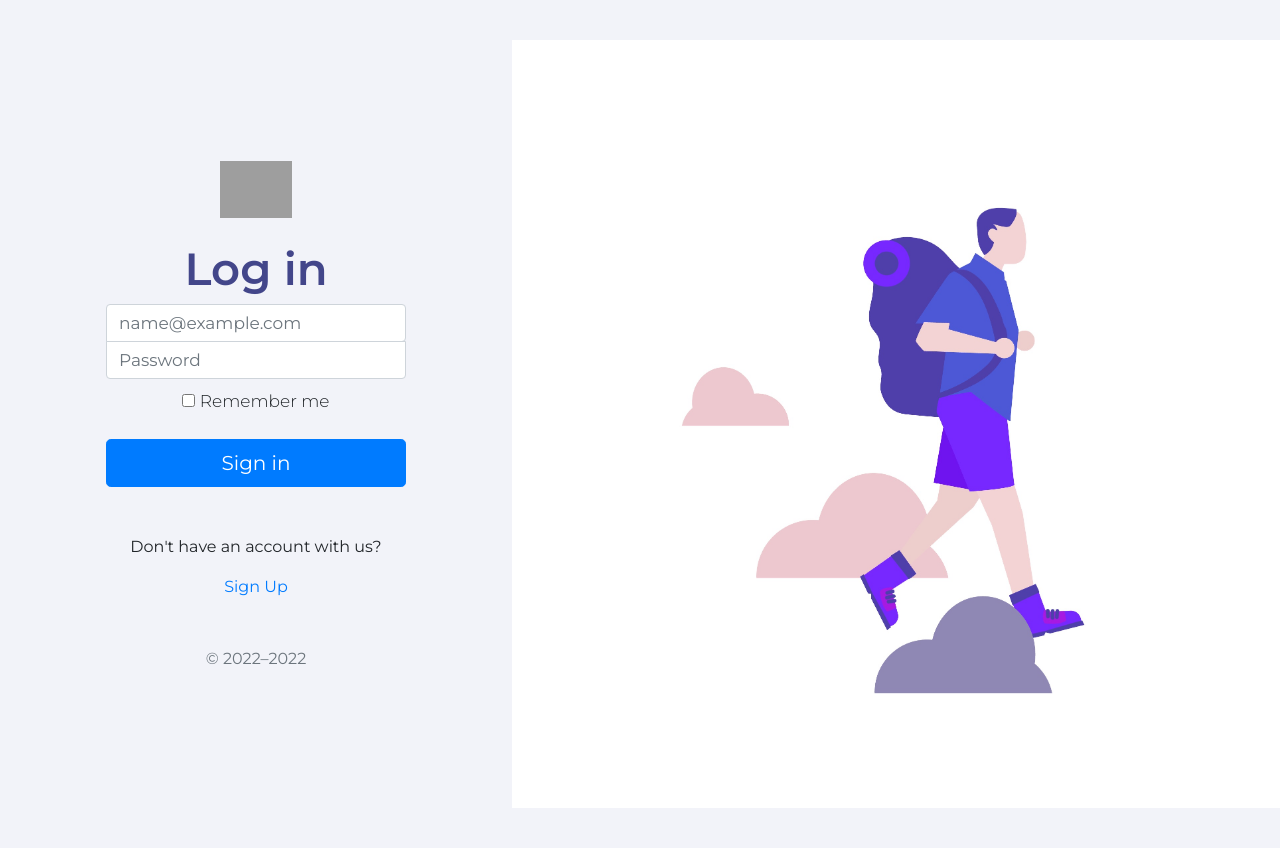
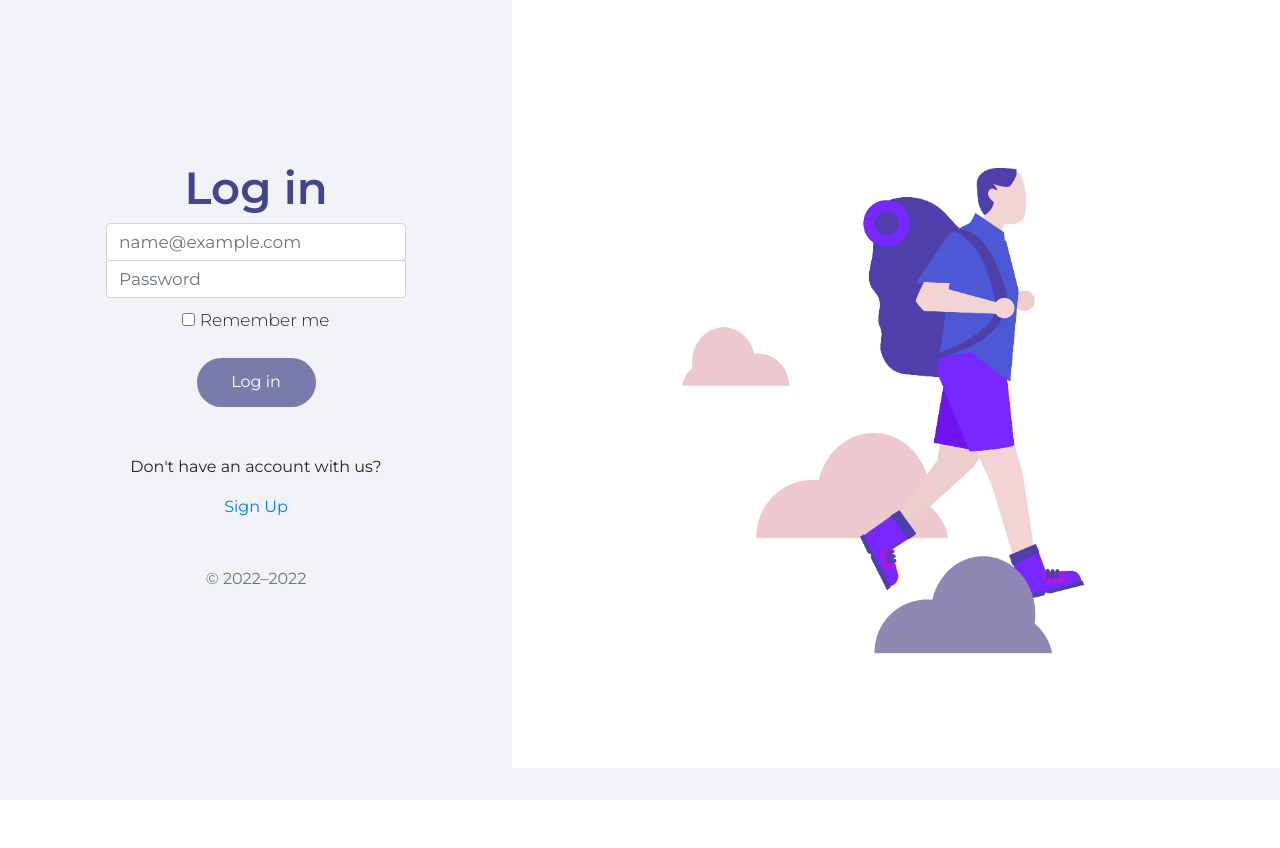
Before and after one commit to replicawj/CZ2006-Software-Eng, a Flask app: page /login in a window 1280 px wide. After the commit the page ends 800 px from the top, so only its background shows below. Run offline with Flask 2, Linux system fonts and the light colour scheme; parts of the project's set-up code (start-up, migrations or seed data) failed here and were passed over; some libraries are stand-ins or nearby versions; grey boxes are pictures that could not be loaded.

Commit message:
minor changes to login page + decorate login button

```diff
--- a/static/css/login.css
+++ b/static/css/login.css
@@ -1,5 +1,4 @@
-
-@import url('https://fonts.googleapis.com/css2?family=Montserrat:wght@100;200;300;400;500;600;700;800;900&display=swap');
+@import url("https://fonts.googleapis.com/css2?family=Montserrat:wght@100;200;300;400;500;600;700;800;900&display=swap");
 body {
   height: 100%;
 }
@@ -7,16 +6,36 @@ body {
 body {
   display: flex;
   align-items: center;
-  padding-top: 40px;
-  padding-bottom: 40px;
+  /* padding-top: 40px;
+  padding-bottom: 40px; */
   background-color: #f2f3f9;
 }
 
 h1 {
-  color: #43468A;
-  font-family: 'Montserrat', sans-serif;
+  color: #43468a;
+  font-family: "Montserrat", sans-serif;
   font-size: 45px;
   font-weight: 600;
+}
+
+button {
+  /* background-color: #797baa;
+  color: white;
+  font-size: 15;
+  border-radius: 100;
+  border: none;
+  width: 10;
+  height: 49;
+  padding: 50px; */
+  /* position: absolute; */
+  width: 119px;
+  height: 49px;
+  left: 348px;
+  top: 704px;
+  border: none;
+  background: #797baa;
+  color: white;
+  border-radius: 100px;
 }
 
 .form-signin {
@@ -24,18 +43,16 @@ h1 {
   max-width: 330px;
   padding: 15px;
   margin: auto;
-  font-family: 'Montserrat', sans-serif;
+  font-family: "Montserrat", sans-serif;
 }
 
 .form-signin .checkbox {
   font-weight: 300;
   font-size: 17px;
-
 }
 
 .form-signin .form-floating:focus-within {
   z-index: 2;
-
 }
 
 .form-signin input[type="email"] {
@@ -44,7 +61,6 @@ h1 {
   border-bottom-left-radius: 0;
 
   font-size: 17px;
-
 }
 
 .form-signin input[type="password"] {
--- a/templates/login.html
+++ b/templates/login.html
@@ -44,13 +44,13 @@
   <body class="text-center">
     <main class="form-signin">
       <form>
-        <img
+        <!-- <img
           class="mb-4"
           src="https://i.ytimg.com/vi/abe7iRiZkpY/maxresdefault.jpg"
           alt=""
           width="72"
           height="57"
-        />
+        /> -->
         <h1>Log in</h1>
 
 
@@ -79,8 +79,8 @@
             <input type="checkbox" value="remember-me" /> Remember me
           </label>
         </div>
-        <button class="w-100 btn btn-lg btn-primary" type="submit">
-          Sign in
+        <button type="submit">
+          Log in
         </button>
 
         <p class="mt-5 mb-3">Don't have an account with us?</p>
```
